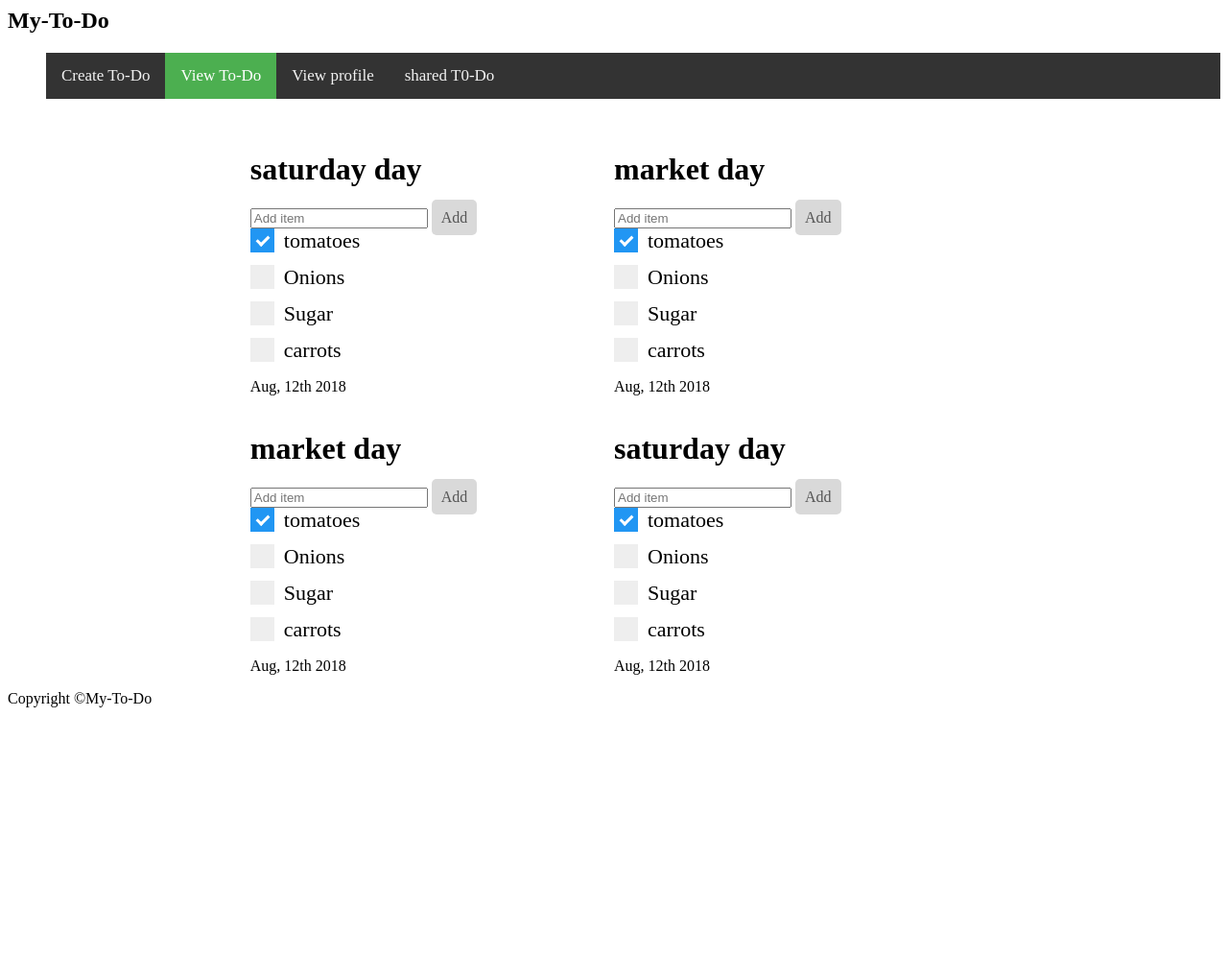
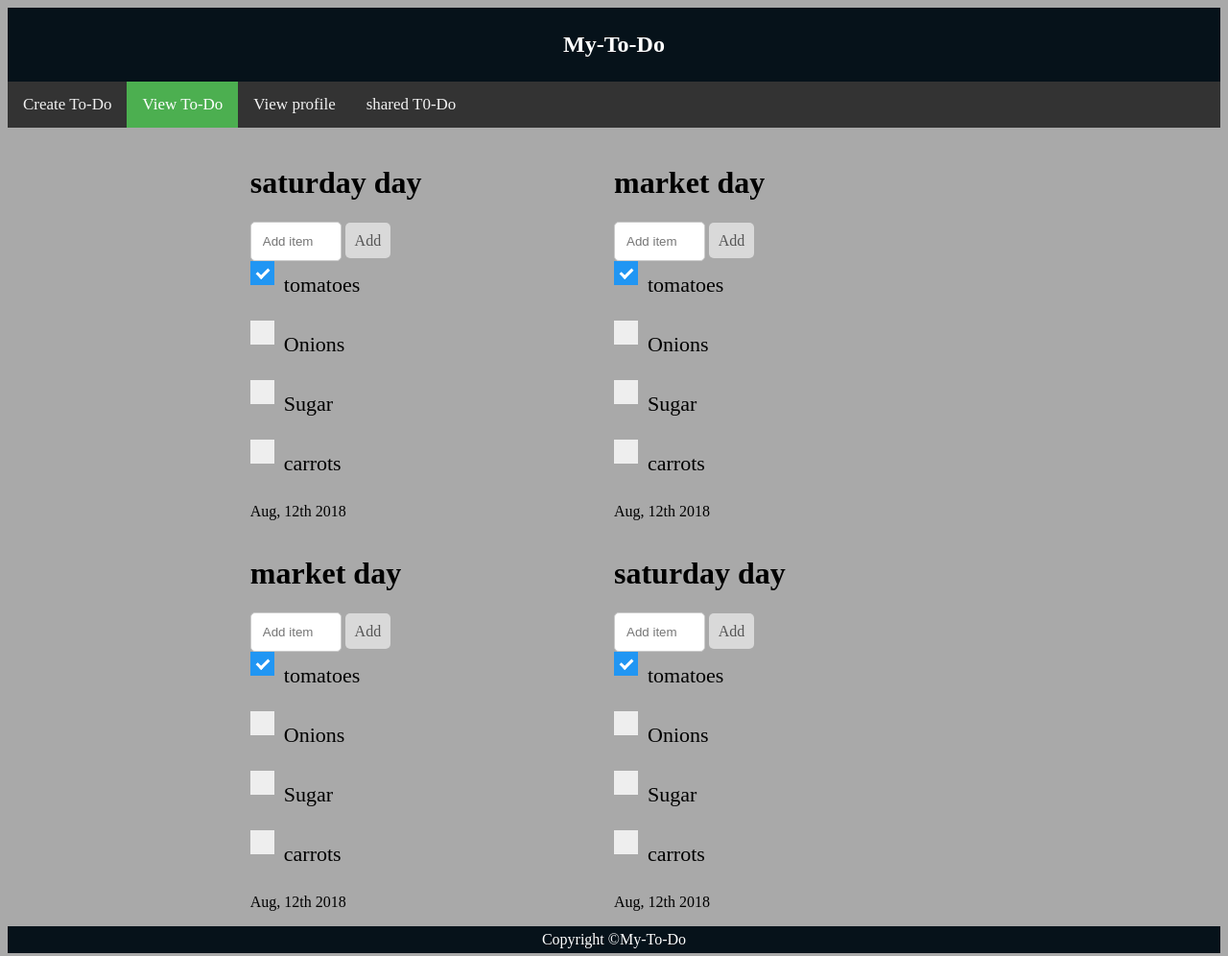
Before and after one commit to masete/My-To-Do, a plain HTML site: page ui/view.html in a window 1280 px wide. Shown: the whole page at 96% size. Before the commit the page ends 800 px from the top, so only its background shows below. Drawn offline with Linux system fonts and the light colour scheme.

Commit message:
adding the background color in views.html

```diff
--- a/ui/view.html
+++ b/ui/view.html
@@ -2,7 +2,7 @@
     <head>
         <title>View | My-To-Do</title>
         <link rel="stylesheet" href="../ui/assets/css/create-views.css">
-
+        <link rel="stylesheet" href="../ui/assets/css/style.css">
         <meta name="viewport" content="width=device-width, initial-scale=1">
     </head>
     <body>
```
